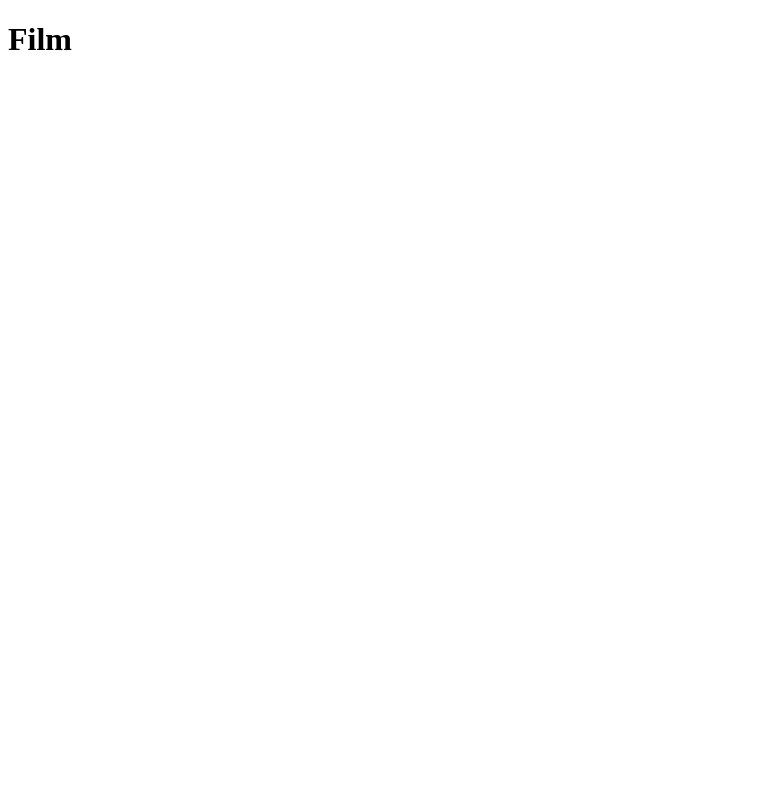
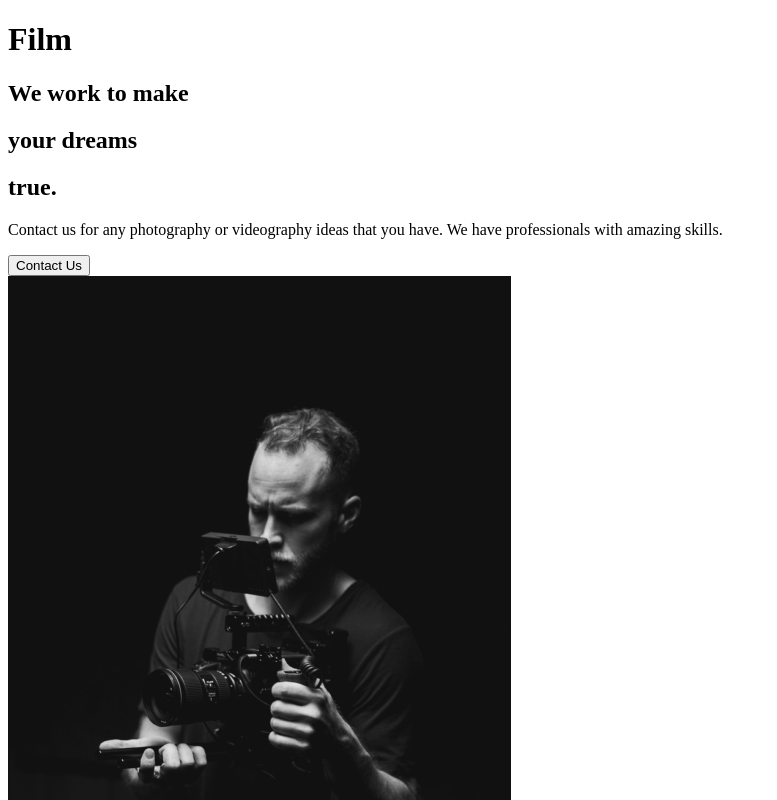
Before and after one commit to bgorwin/react-company-portfolio, a React (Create React App) app: page / in a window 1280 px wide. Shown: the top 800 px of the page, without its empty margins (0-777 px from the left). Built offline with nearby package versions, Linux system fonts and the light colour scheme.

Commit message:
Added the pages folder and AboutSection component

```diff
--- a/src/App.js
+++ b/src/App.js
@@ -1,7 +1,12 @@
+import React from 'react';
+// Import Pages
+import AboutUs from './pages/AboutUs';
+
 function App() {
 	return (
 		<div className='App'>
 			<h1>Film</h1>
+			<AboutUs />
 		</div>
 	);
 }
--- /dev/null
+++ b/src/components/AboutSection.js
@@ -0,0 +1,34 @@
+import React from 'react';
+import home1 from '../img/home1.png';
+
+const AboutSection = () => {
+	return (
+		<div>
+			<div className='description'>
+				<div className='title'>
+					<div className='hide'>
+						<h2>We work to make</h2>
+					</div>
+					<div className='hide'>
+						<h2>
+							your <span>dreams</span>
+						</h2>
+					</div>
+					<div className='hide'>
+						<h2>true.</h2>
+					</div>
+				</div>
+				<p>
+					Contact us for any photography or videography ideas that you have. We
+					have professionals with amazing skills.
+				</p>
+				<button>Contact Us</button>
+			</div>
+			<div className='image'>
+				<img src={home1} alt='guy with a camera' />
+			</div>
+		</div>
+	);
+};
+
+export default AboutSection;
--- /dev/null
+++ b/src/pages/AboutUs.js
@@ -0,0 +1,9 @@
+import React from 'react';
+// Page Components
+import AboutSection from '../components/AboutSection';
+
+const AboutUs = () => {
+	return <AboutSection />;
+};
+
+export default AboutUs;
```
